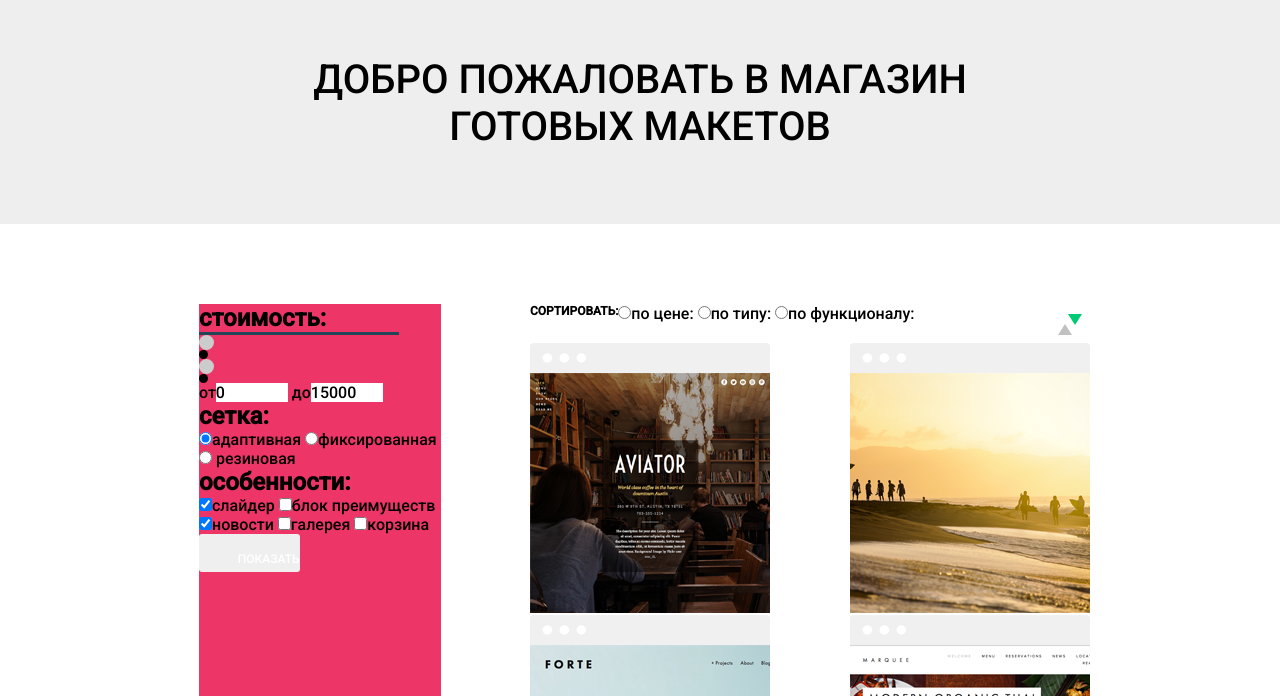
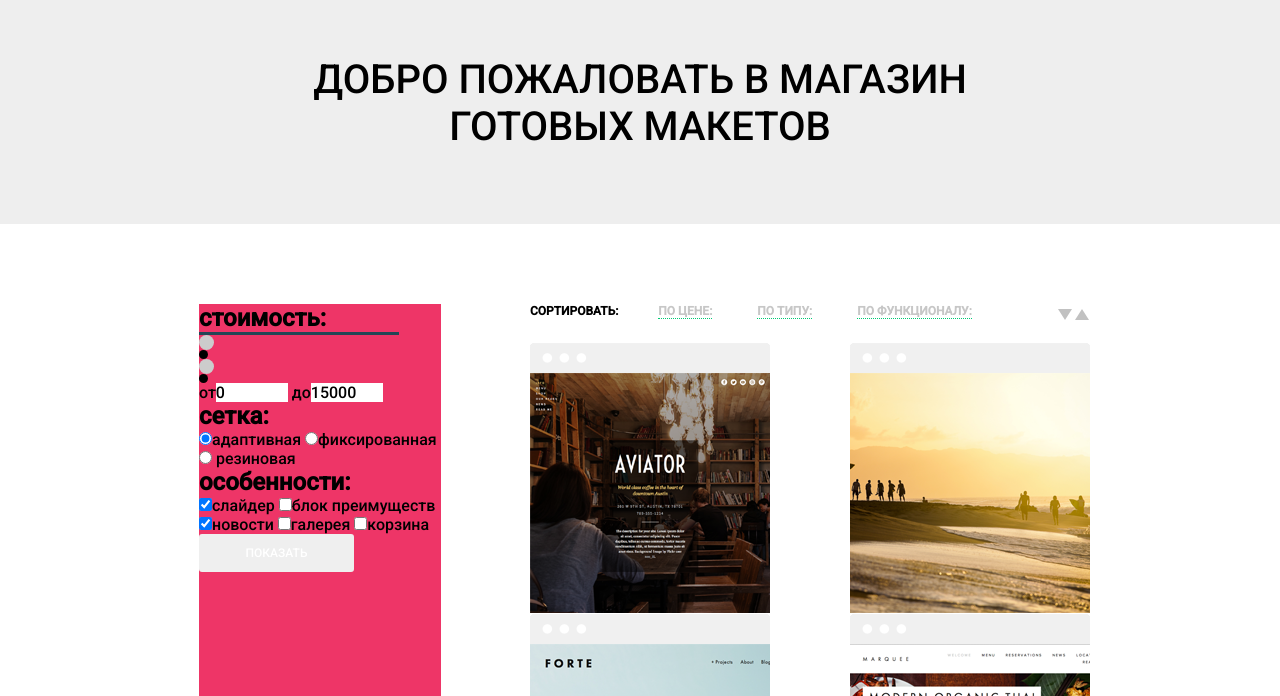
Before and after one commit to aventy/my-nerds, a plain HTML site: page store.html in a window 1280 px wide. Shown: the part 104-800 px from the top of the page. Drawn offline with Linux system fonts and the light colour scheme; some packages are replaced by stand-ins of ours.

Commit message:
finished sort section

```diff
--- a/css/style.css
+++ b/css/style.css
@@ -115,7 +115,7 @@ header {
 .sort {
   width: 562px;
   height: 20px;
-  margin-bottom: 20px;
+  margin-bottom: 22px;
   position: relative;
 }
 .sort-type {
@@ -783,22 +783,36 @@ a.current-section:not(:last-child) {
   font-size: 12px;
   text-transform: uppercase;
   font-weight: 700;
+  margin-right: 40px;
 }
-.sort fieldset {
-  margin: 0;
-  padding: 0;
-  border: 0;
-}
-.sort-view {
+
+.sort input[type='radio'] {
   display: none;
   position: relative;
+}
+#by-price + label, #by-type + label, #by-func + label {
+  color: #c7c7c7;
+  font-size: 12px;
+  font-weight: 700;
+  text-transform: uppercase;
+  margin-right: 45px;
+  border-bottom: 1px dotted #00ca74;
+}
+#by-price + label:hover, #by-type + label:hover, #by-func + label:hover{
+  color: #000;
+  border-bottom: 1px solid #00ca74;
+}
+
+#by-price:checked + label, #by-type:checked + label, #by-func:checked + label,#by-price:active + label, #by-type:active + label, #by-func:active + label  {
+  color: #000;
+  border: none;
 }
 
 #to-low + label {
   content: '';
   position: absolute;
-  top: 10px;
-  right: 10px;
+  top: 5px;
+  right: 20px;
   border-top: 11px solid #c1c1c1;
   border-left: 7px solid transparent;
   border-right: 7px solid transparent;
@@ -807,8 +821,8 @@ a.current-section:not(:last-child) {
 #to-high + label {
   content: '';
   position: absolute;
-  top: 20px;
-  right: 20px;
+  top: 5px;
+  right: 3px;
   border-bottom: 11px solid #c1c1c1;
   border-left: 7px solid transparent;
   border-right: 7px solid transparent;
@@ -819,10 +833,10 @@ a.current-section:not(:last-child) {
 #to-high + label:active {
   border-bottom: 11px solid #000;
 }
-#to-low[checked] + label {
+#to-low:checked + label {
   border-top: 11px solid #00ca74;
 }
-#to-high[checked] + label {
+#to-high:checked + label {
   border-bottom: 11px solid #00ca74;
 }
 
@@ -853,3 +867,8 @@ a.current-section:not(:last-child) {
   padding: 0;
   padding-top: 13px;
 }
+
+.filter input[type='submit'] {
+  width: 155px;
+  padding: 0;
+}
--- a/store.html
+++ b/store.html
@@ -56,7 +56,7 @@
 						<input type="checkbox" id="cart" name="features" value="cart"><label for="cart">корзина</label>
 					</div>
 
-					<input type="submit" value="показать" class="btn">
+					<input type="submit" value="показать" class="btn ">
 				</form>
 		</aside>
 
@@ -64,16 +64,14 @@
 			<div class="sort">
 				<form class="sort-type">
 					<legend>сортировать:</legend>
-						<fieldset>
-						<input type="radio" name="" id="by-price"><label>по цене:</label>
-						<input type="radio" name="" id="by-type"><label>по типу:</label>
-						<input type="radio" name="" id="by-func"><label>по функционалу:</label>
-						</fieldset>
-						<fieldset>
-							<input type="radio" name="view" checked="checked" class="sort-view " id="to-low"><label for="to-low"></label>
-							<input type="radio" name="view"  class="sort-view" id="to-high"><label for="to-high"></label>
-						</fieldset>
-				</div>
+						<input type="radio" name="type" id="by-price"><label for="by-price">по цене:</label>
+						<input type="radio" name="type" id="by-type"><label for="by-type">по типу:</label>
+						<input type="radio" name="type" id="by-func"><label for="by-func">по функционалу:</label>
+						<input type="radio" name="view"  class="sort-view " id="to-low">
+						<label for="to-low"></label>
+						<input type="radio" name="view"  class="sort-view" id="to-high">
+						<label for="to-high"></label>
+			</div>
 
 
 			</div>
```
